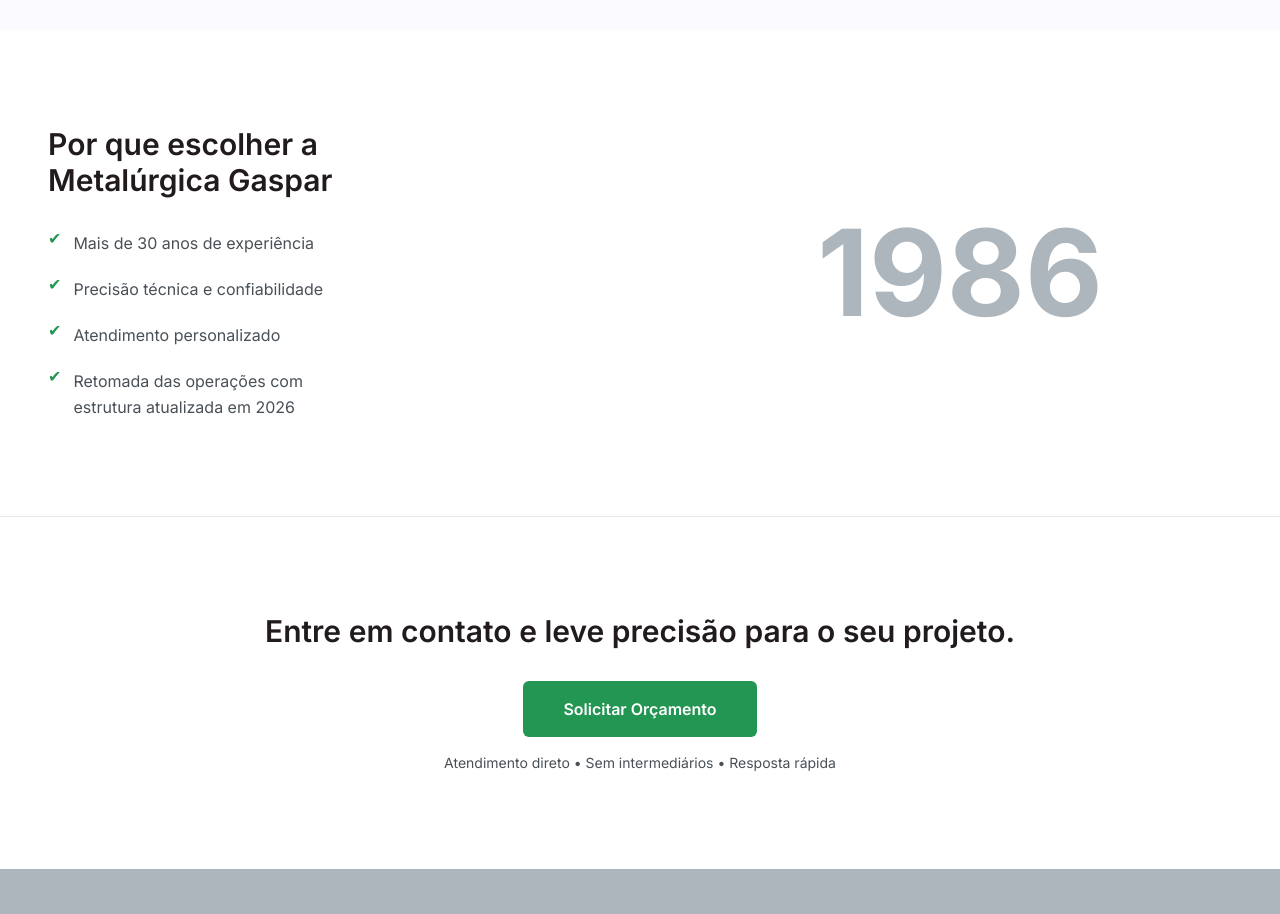
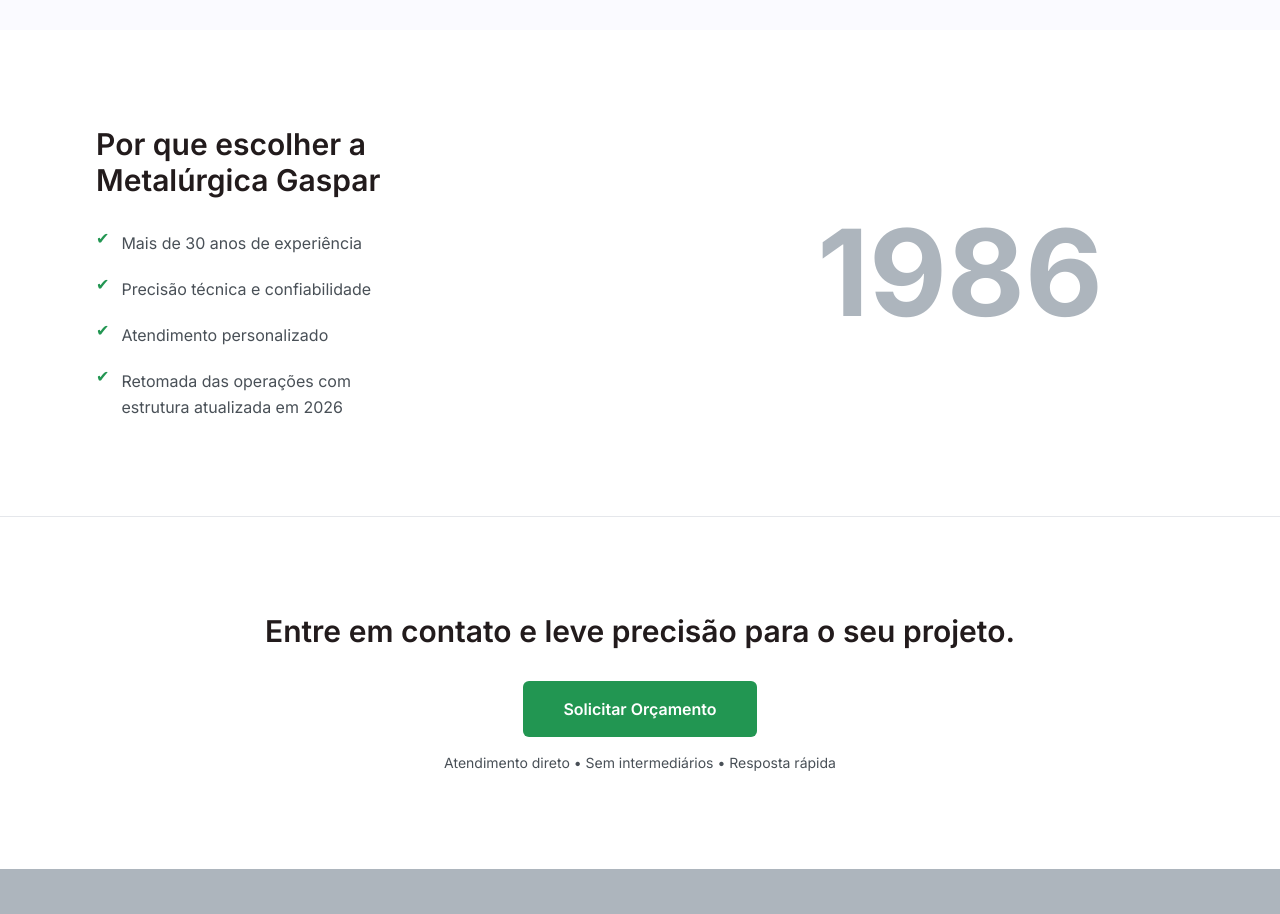
Before and after one commit to UelintonHJ/metalurgica-gaspar, a website: page index.html in a window 1280 px wide. Shown: the part 1140-2054 px from the top of the page. Drawn offline with Linux system fonts and the light colour scheme.

Commit message:
fix(layout): adjust alignment of 'Why choose us' section on desktop
Centers left column content on desktop screens, fixes visual imbalance in the institucional section, keeps grid structure and responsiveness intact

```diff
--- a/index.html
+++ b/index.html
@@ -133,13 +133,13 @@
 
     <section class="py-24 bg-white" aria-labelledby="why-title">
         <div class="container mx-auto px-4 sm:px-6 grid gap-12 md:grid-cols-2 items-center">
-            <div class="flex flex-col items-center md:items-start md:pl-6">
+            <div class="flex flex-col justify-center max-w-md mx-auto">
                 <h2 class="text-3xl font-semibold mb-8 max-w-md sm:max-w-lg sm:max-w-lg text-center md:text-left"
                     id="why-title">
                     Por que escolher a Metalúrgica&nbsp;Gaspar
                 </h2>
                 <div class="mx-auto md:mx-0">
-                    <ul class="space-y-5 text-grayMedium max-w-md w-full leading-relaxed px-2 sm:px-0">
+                    <ul class="space-y-5 text-grayMedium max-w-md w-full leading-relaxed">
                         <li class="flex gap-x-3 items-start">
                             <span class="text-primary leading-none" aria-hidden="true">✔</span>
                             <span class="block">Mais de 30 anos de experiência</span>
```
